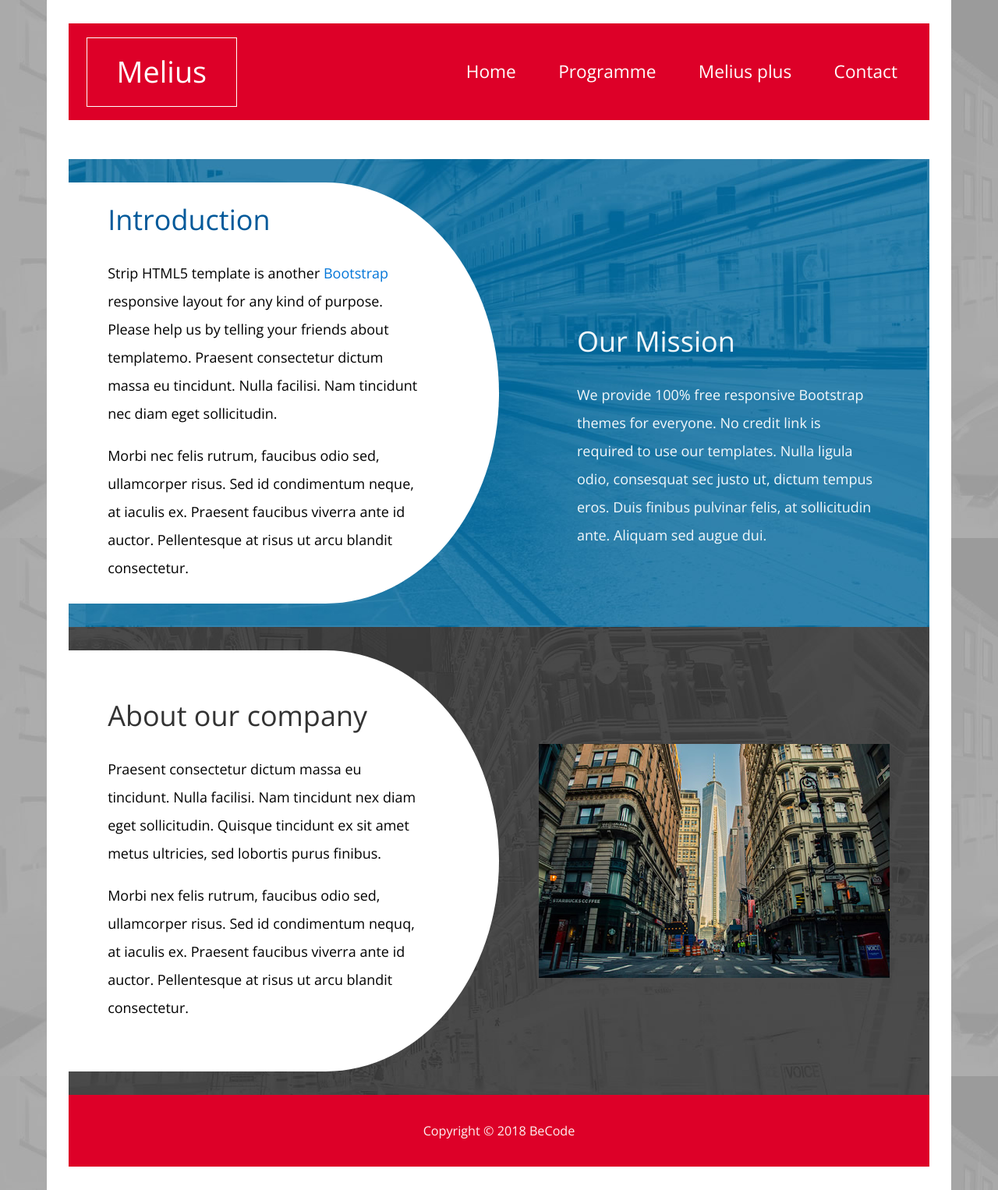
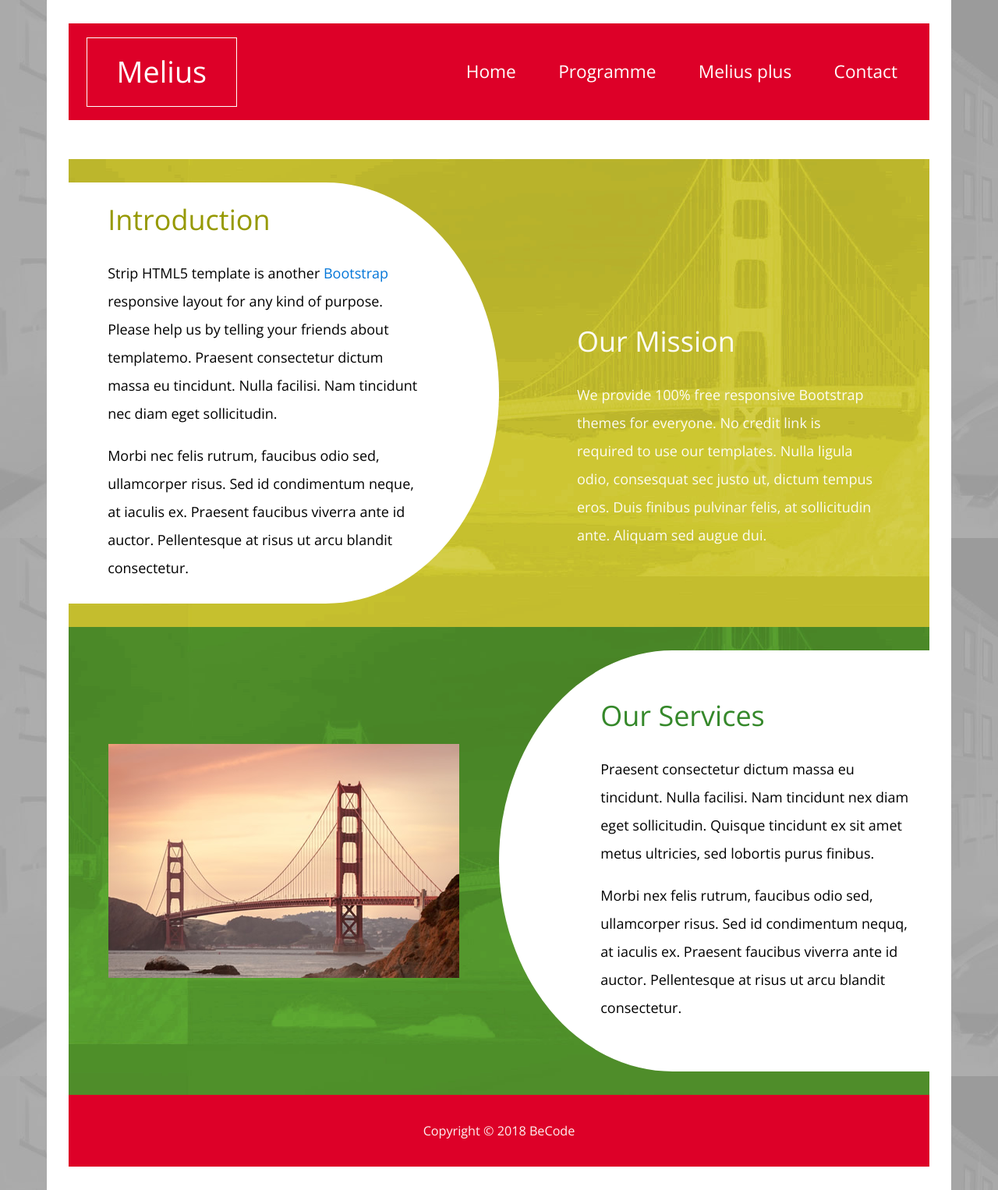
Before and after one commit to ericLavachery/multipage-website-in-php, a PHP site: page /plus.php in a window 1280 px wide. Shown: the whole page at 78% size. Run offline with PHP 8.4, Linux system fonts and the light colour scheme; some libraries are stand-ins or nearby versions.

Commit message:
six colours

```diff
--- a/contact.php
+++ b/contact.php
@@ -19,7 +19,7 @@ include '_head.php';
 
                     </div>
                     <div class="tm-white-curve-text">
-                        <h2 class="tm-section-header gray-text">About our company</h2>
+                        <h2 class="tm-section-header textcol-sec-3">About our company</h2>
                         <p class="thin-font">Praesent consectetur dictum massa eu tincidunt. Nulla facilisi. Nam tincidunt nex diam eget sollicitudin. Quisque tincidunt ex sit amet metus ultricies, sed lobortis purus finibus.</p>
                         <p>Morbi nex felis rutrum, faucibus odio sed, ullamcorper risus. Sed id condimentum nequq, at iaculis ex. Praesent faucibus viverra ante id auctor. Pellentesque at risus ut arcu blandit consectetur.</p>
                     </div>
@@ -42,7 +42,7 @@ include '_head.php';
 
                     <div class="tm-white-curve-text">
 
-                        <h2 class="tm-section-header green-text">Contact Us</h2>
+                        <h2 class="tm-section-header textcol-sec-4">Contact Us</h2>
                         <p>Quisque tincidunt ex sit amet metus ultricies, sed lobortis purus finibus. Morbi nex felis rutrum, faucibus odio sed, ullamcorper risus. Sed id condimentum nequq, at iaculis</p>
 
                         <h3 class="tm-section-subheader green-text">Our Address</h3>
--- a/index.php
+++ b/index.php
@@ -16,7 +16,7 @@ include '_head.php';
                     <div class="tm-white-curve-left-rec"></div>
                     <div class="tm-white-curve-left-circle"></div>
                     <div class="tm-white-curve-text">
-                        <h2 class="tm-section-header blue-text">Introduction</h2>
+                        <h2 class="tm-section-header textcol-sec-1">Introduction</h2>
                         <p>
                             Strip HTML5 template is another <a rel="nofollow" href="http://www.getbootstrap.com" target="_parent">Bootstrap</a> responsive layout for any kind of purpose. Please help us by telling your friends about templatemo. Praesent consectetur dictum massa eu tincidunt. Nulla facilisi. Nam tincidunt nec diam eget sollicitudin.
                         </p>
@@ -45,7 +45,7 @@ include '_head.php';
                     <div class="tm-white-curve-right-rec"></div>
 
                     <div class="tm-white-curve-text">
-                        <h2 class="tm-section-header red-text">Our Services</h2>
+                        <h2 class="tm-section-header textcol-sec-2">Our Services</h2>
                         <p>Praesent consectetur dictum massa eu tincidunt. Nulla facilisi. Nam tincidunt nex diam eget sollicitudin. Quisque tincidunt ex sit amet metus ultricies, sed lobortis purus finibus.</p>
                         <p class="thin-font">Morbi nex felis rutrum, faucibus odio sed, ullamcorper risus. Sed id condimentum nequq, at iaculis ex. Praesent faucibus viverra ante id auctor. Pellentesque at risus ut arcu blandit consectetur.</p>
                     </div>
--- a/plus.php
+++ b/plus.php
@@ -10,13 +10,13 @@ include '_head.php';
         <div class="tm-page-content">
 
             <!-- #home -->
-            <section id="tm-section-1" class="row tm-section">
+            <section id="tm-section-2" class="row tm-section">
 
                 <div class="tm-white-curve-left col-xs-12 col-sm-12 col-md-12 col-lg-7 col-xl-6">
                     <div class="tm-white-curve-left-rec"></div>
                     <div class="tm-white-curve-left-circle"></div>
                     <div class="tm-white-curve-text">
-                        <h2 class="tm-section-header blue-text">Introduction</h2>
+                        <h2 class="tm-section-header textcol-sec-2">Introduction</h2>
                         <p>
                             Strip HTML5 template is another <a rel="nofollow" href="http://www.getbootstrap.com" target="_parent">Bootstrap</a> responsive layout for any kind of purpose. Please help us by telling your friends about templatemo. Praesent consectetur dictum massa eu tincidunt. Nulla facilisi. Nam tincidunt nec diam eget sollicitudin.
                         </p>
@@ -33,27 +33,26 @@ include '_head.php';
 
             </section>
             <!-- #home -->
-            <!-- #activites -->
-            <section id="tm-section-3" class="row tm-section">
-                <div class="tm-white-curve-left col-xs-12 col-sm-6 col-md-6 col-lg-7 col-xl-6">
-                    <div class="tm-white-curve-left-rec">
+            <!-- #programme -->
+            <section id="tm-section-5" class="row tm-section">
+                <div class="tm-flex-center col-xs-12 col-sm-6 col-md-6 col-lg-5 col-xl-6">
+                    <img src="img/strip-01.jpg" alt="Image" class="img-fluid tm-img">
+                </div>
 
-                    </div>
-                    <div class="tm-white-curve-left-circle">
+                <div class="tm-white-curve-right col-xs-12 col-sm-6 col-md-6 col-lg-7 col-xl-6">
 
-                    </div>
+                    <div class="tm-white-curve-right-circle"></div>
+                    <div class="tm-white-curve-right-rec"></div>
+
                     <div class="tm-white-curve-text">
-                        <h2 class="tm-section-header gray-text">About our company</h2>
-                        <p class="thin-font">Praesent consectetur dictum massa eu tincidunt. Nulla facilisi. Nam tincidunt nex diam eget sollicitudin. Quisque tincidunt ex sit amet metus ultricies, sed lobortis purus finibus.</p>
-                        <p>Morbi nex felis rutrum, faucibus odio sed, ullamcorper risus. Sed id condimentum nequq, at iaculis ex. Praesent faucibus viverra ante id auctor. Pellentesque at risus ut arcu blandit consectetur.</p>
+                        <h2 class="tm-section-header textcol-sec-5">Our Services</h2>
+                        <p>Praesent consectetur dictum massa eu tincidunt. Nulla facilisi. Nam tincidunt nex diam eget sollicitudin. Quisque tincidunt ex sit amet metus ultricies, sed lobortis purus finibus.</p>
+                        <p class="thin-font">Morbi nex felis rutrum, faucibus odio sed, ullamcorper risus. Sed id condimentum nequq, at iaculis ex. Praesent faucibus viverra ante id auctor. Pellentesque at risus ut arcu blandit consectetur.</p>
                     </div>
 
                 </div>
-                <div class="tm-flex-center col-xs-12 col-sm-6 col-md-6 col-lg-5 col-xl-6">
-                    <img src="img/strip-02.jpg" alt="Image" class="img-fluid tm-img">
-                </div>
             </section>
-            <!-- #activites -->
+            <!-- #programme -->
 
             <?php include '_footer.php'; ?>
 
--- a/style.css
+++ b/style.css
@@ -155,11 +155,37 @@ p:last-child { margin-bottom: 0; }
 	height: 600px;
 }
 
+.textcol-sec-1 {
+    color: #00599a;
+    font-weight: 400;
+}
+.textcol-sec-2 {
+    color: #969901;
+    font-weight: 400;
+}
+.textcol-sec-3 {
+    color: #333333;
+    font-weight: 400;
+}
+.textcol-sec-4 {
+	color: #2A8885;
+	font-weight: 400;
+}
+.textcol-sec-5 {
+	color: #35882a;
+	font-weight: 400;
+}
+.textcol-sec-6 {
+	color: #882a85;
+	font-weight: 400;
+}
+#tm-section-1 {	background-image: url(img/strip-bg-01.jpg); } /* SKY */
+#tm-section-2 {	background-image: url(img/strip-bg-02.jpg); } /* YELLOW */
+#tm-section-3 {	background-image: url(img/strip-bg-03.jpg); } /* GREY */
+#tm-section-4 {	background-image: url(img/strip-bg-04.jpg); } /* CYAN */
+#tm-section-5 {	background-image: url(img/strip-bg-05.jpg); } /* GREEN */
+#tm-section-6 {	background-image: url(img/strip-bg-06.jpg); } /* PURPLE */
 
-#tm-section-1 {	background-image: url(img/strip-bg-01.jpg); }
-#tm-section-2 {	background-image: url(img/strip-bg-02.jpg); }
-#tm-section-3 {	background-image: url(img/strip-bg-03.jpg); }
-#tm-section-4 {	background-image: url(img/strip-bg-04.jpg); }
 .tm-footer {
     background-color: #DD0028;
 	/* background-image: url(img/strip-bg-05.jpg); */
```
Also changed, not shown: programme.php (+4 -4 lines), img/strip-bg-02 (autre copie).jpg (deleted), img/strip-bg-02 (copie).jpg (deleted), img/strip-bg-03.jpg, img/strip-bg-05 (copie).jpg (added), img/strip-bg-05.jpg, img/strip-bg-06.jpg (added).
